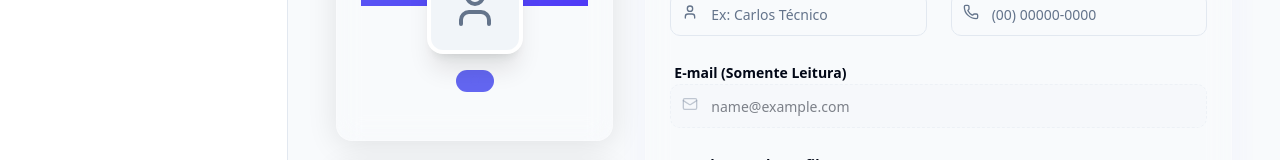
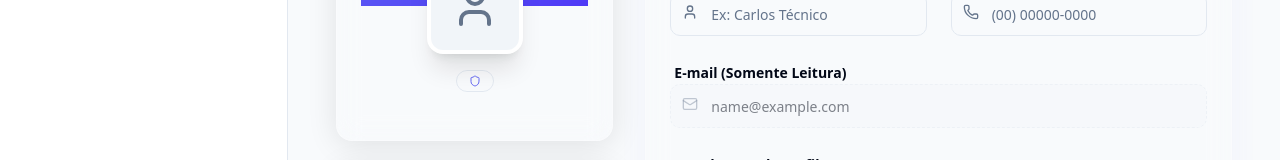
Before and after one commit to AlexandreJulioDev/Vello-Front-End, a Next.js app: page /admin/dashboard/perfil in a window 1280 px wide. Shown: the part 259-419 px from the top of the page. Built offline with nearby package versions, Linux system fonts and the light colour scheme; no server answers; sample sign-in values are in the browser's storage.

Commit message:
fix(perfil): corrige erro de typescript no Badge variant

```diff
--- a/app/(admin)/admin/dashboard/perfil/page.tsx
+++ b/app/(admin)/admin/dashboard/perfil/page.tsx
@@ -102,7 +102,7 @@ export default function PerfilPage() {
 
                 <h3 className="mt-4 text-xl font-bold text-foreground">{user?.nome}</h3>
                 <div className="mt-2 flex justify-center">
-                   <Badge variant="secondary" className="gap-1.5 py-1 px-3">
+                   <Badge variant="outline" className="gap-1.5 py-1 px-3">
                       <Shield className="h-3 w-3 text-primary" />
                       {user?.perfil?.replace('_', ' ')}
                    </Badge>
```
